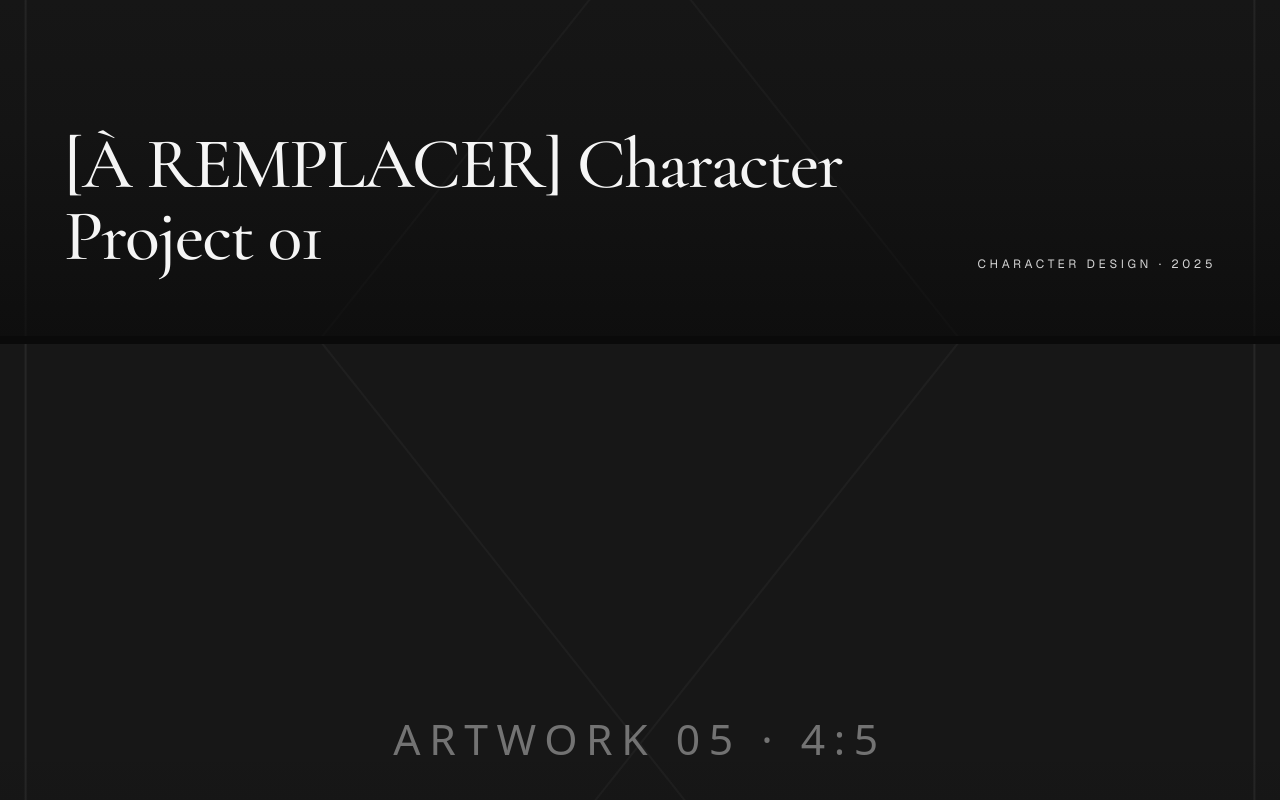
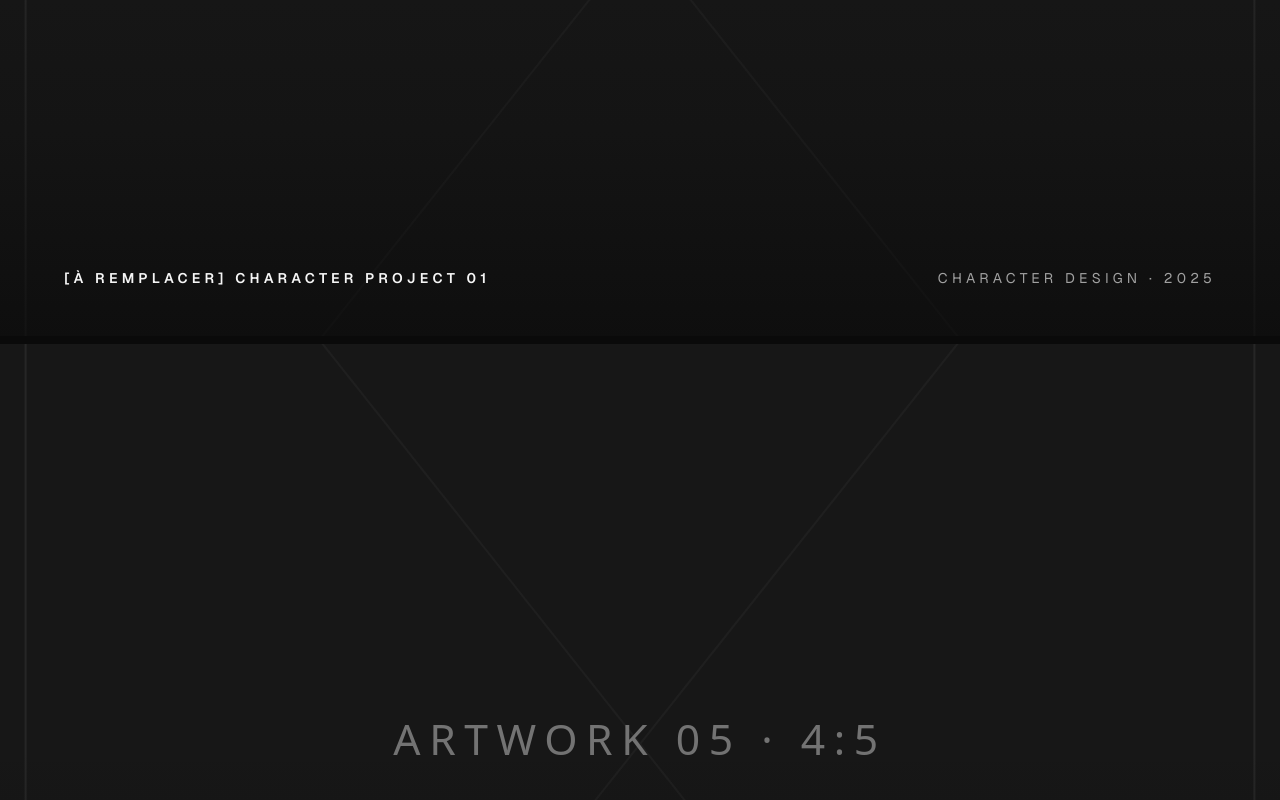
Before and after one commit to periclessjpg/pericless-portfolio, a Next.js app: page / in a window 1280 px wide. Shown: the part 1560-2360 px from the top of the page. Built offline with nearby package versions, Linux system fonts and the light colour scheme.

Commit message:
Use sober label typography for home project captions
Co-Authored-By: Claude Opus 5.5 <noreply@anthropic.com>

```diff
--- a/app/components/FullscreenProjects.tsx
+++ b/app/components/FullscreenProjects.tsx
@@ -3,7 +3,7 @@ import Link from "next/link";
 import { isSvg, type Project } from "../data/projects";
 import BlurText from "./BlurText";
 import Reveal from "./motion/Reveal";
-import { container } from "./styles";
+import { container, label } from "./styles";
 
 type Props = {
   projects: Project[];
@@ -38,18 +38,15 @@ export default function FullscreenProjects({ projects }: Props) {
               className="absolute inset-x-0 bottom-0 h-1/2 bg-gradient-to-t from-neutral-950/85 via-neutral-950/30 to-transparent transition-opacity duration-700 group-hover:opacity-100 md:opacity-80"
             />
 
-            {/* Légende : titre, catégorie et année */}
+            {/* Légende sur l'image : titre, catégorie et année, dans le style sobre du menu */}
             <div
-              className={`${container} absolute inset-x-0 bottom-0 flex flex-col gap-3 pb-10 sm:flex-row sm:items-end sm:justify-between sm:gap-8 md:pb-16`}
+              className={`${container} absolute inset-x-0 bottom-0 flex flex-col gap-2 pb-8 sm:flex-row sm:items-end sm:justify-between sm:gap-8 md:pb-12`}
             >
-              <BlurText
-                as="h3"
-                className="font-display text-4xl font-medium leading-none tracking-tight text-neutral-100 sm:text-5xl md:text-7xl"
-              >
+              <BlurText as="h3" className={`${label} text-neutral-100`}>
                 {project.title}
               </BlurText>
               <Reveal delay={0.3} className="shrink-0">
-                <p className="text-xs uppercase tracking-[0.3em] text-neutral-300 transition-colors duration-500 group-hover:text-neutral-100">
+                <p className="text-xs uppercase tracking-[0.2em] text-neutral-400 transition-colors duration-500 group-hover:text-neutral-100 sm:text-sm sm:tracking-[0.3em]">
                   {project.category} · {project.year}
                 </p>
               </Reveal>
```
Also changed, not shown: 1 other file (tests, documents, lock files or other folders).
